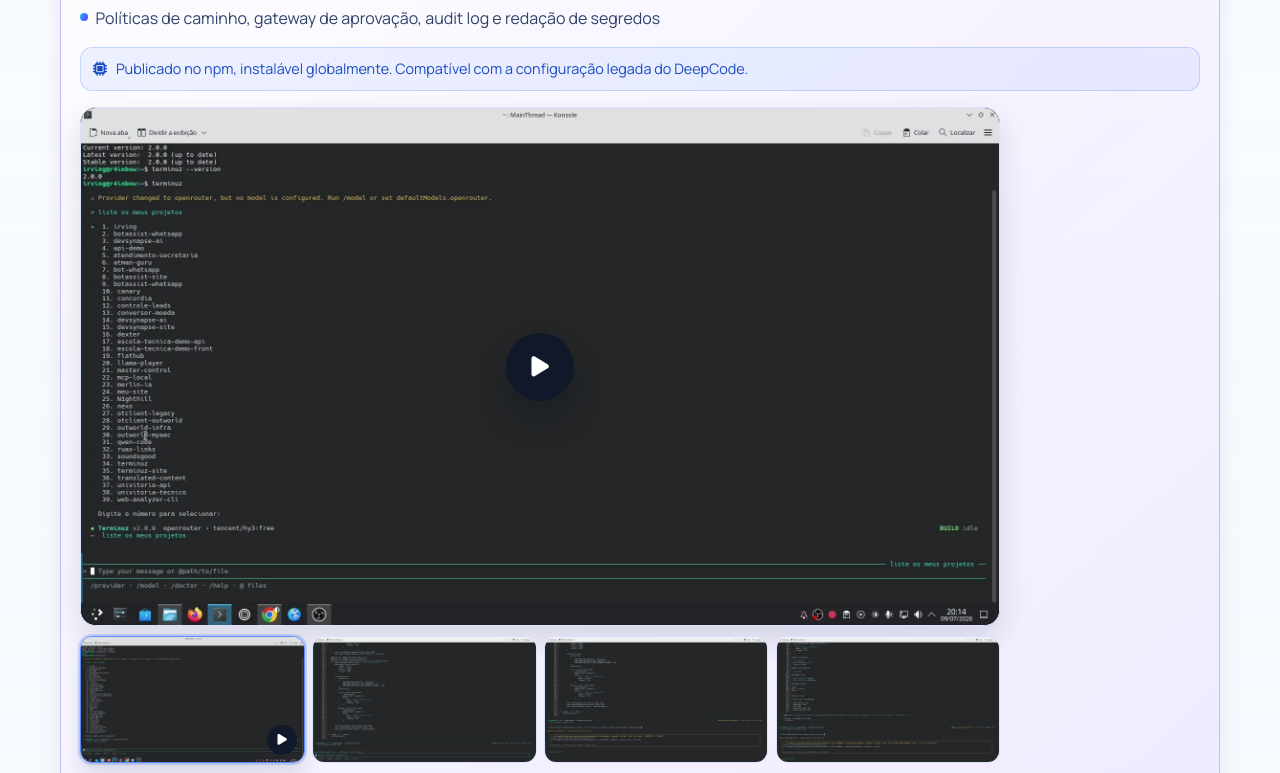
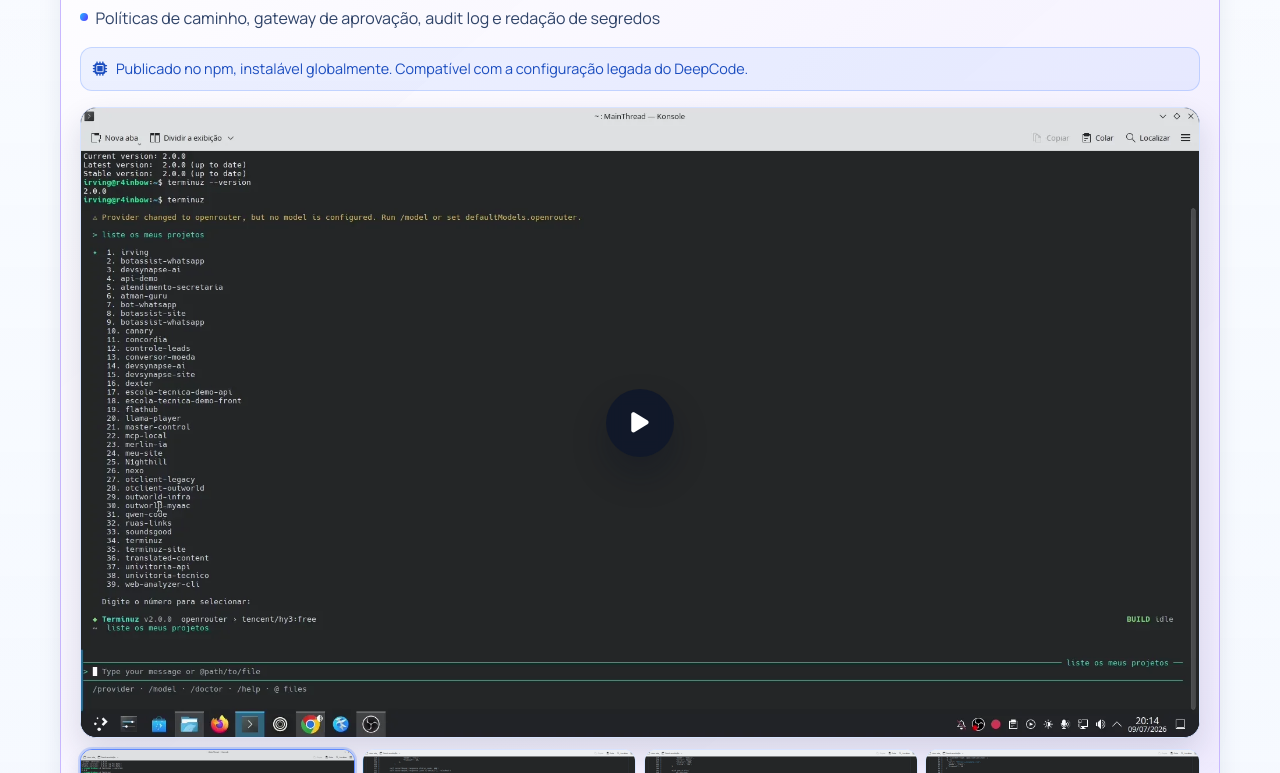
Before and after one commit to N1ghthill/meu-site, a website: page index.html in a window 1280 px wide. Shown: the part 1857-2630 px from the top of the page. Drawn offline with Linux system fonts and the light colour scheme.

Commit message:
Make Terminuz media full width on desktop

```diff
--- a/assets/css/style.css
+++ b/assets/css/style.css
@@ -664,8 +664,7 @@ a {
 }
 
 .software-card-terminuz .software-media {
-  width: min(100%, 920px);
-  justify-self: center;
+  width: 100%;
 }
 
 .software-main-shot {
--- a/index.html
+++ b/index.html
@@ -43,8 +43,8 @@
     <link rel="stylesheet" href="https://cdnjs.cloudflare.com/ajax/libs/font-awesome/6.5.2/css/all.min.css" crossorigin="anonymous" referrerpolicy="no-referrer">
   </noscript>
 
-  <link rel="stylesheet" href="assets/css/style.css?v=20260712-2">
-  <link rel="stylesheet" href="assets/css/responsive.css?v=20260712-2">
+  <link rel="stylesheet" href="assets/css/style.css?v=20260712-3">
+  <link rel="stylesheet" href="assets/css/responsive.css?v=20260712-3">
 </head>
 <body>
   <div class="page-glow" aria-hidden="true"></div>
```
Also changed, not shown: en/index.html (+2 -2 lines).
